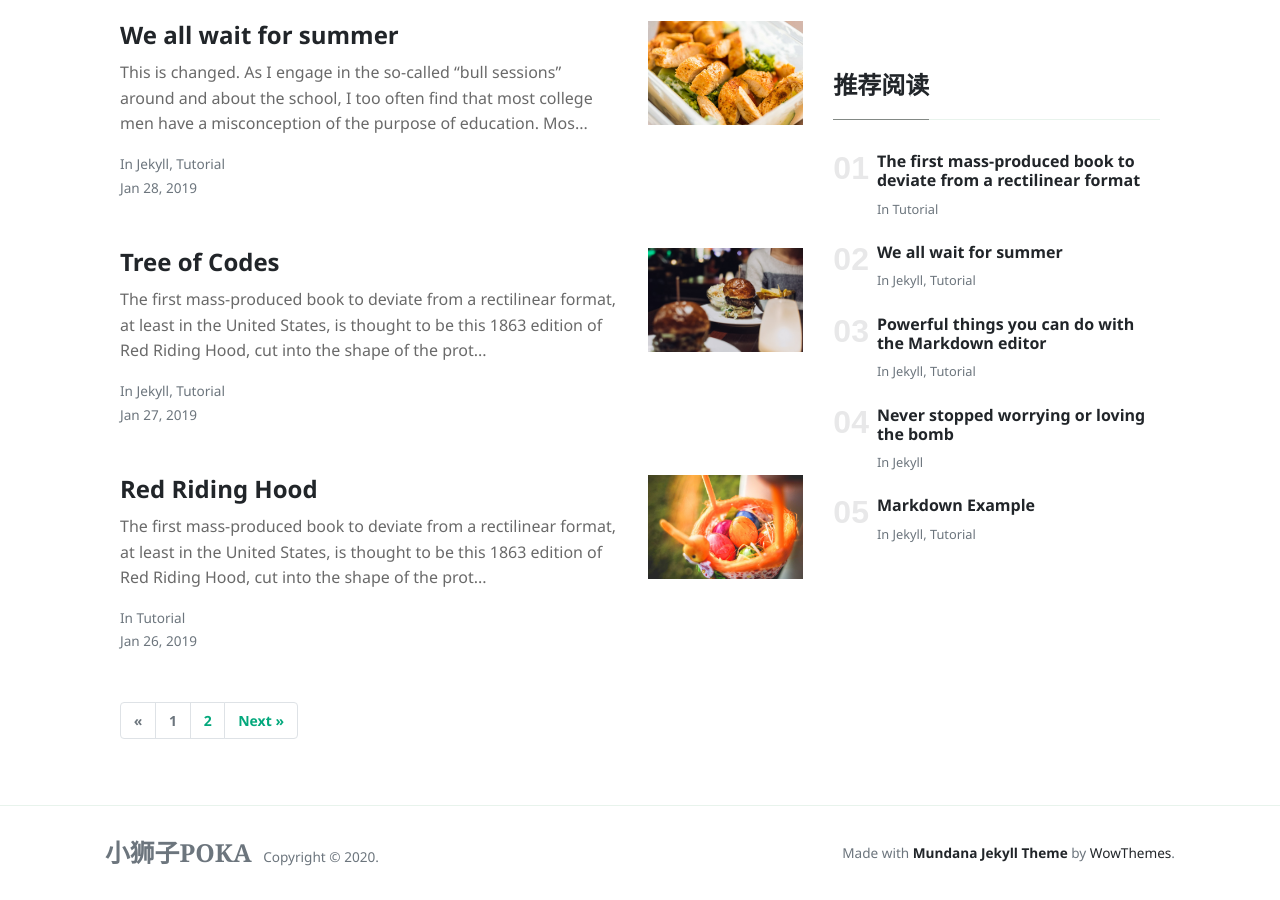
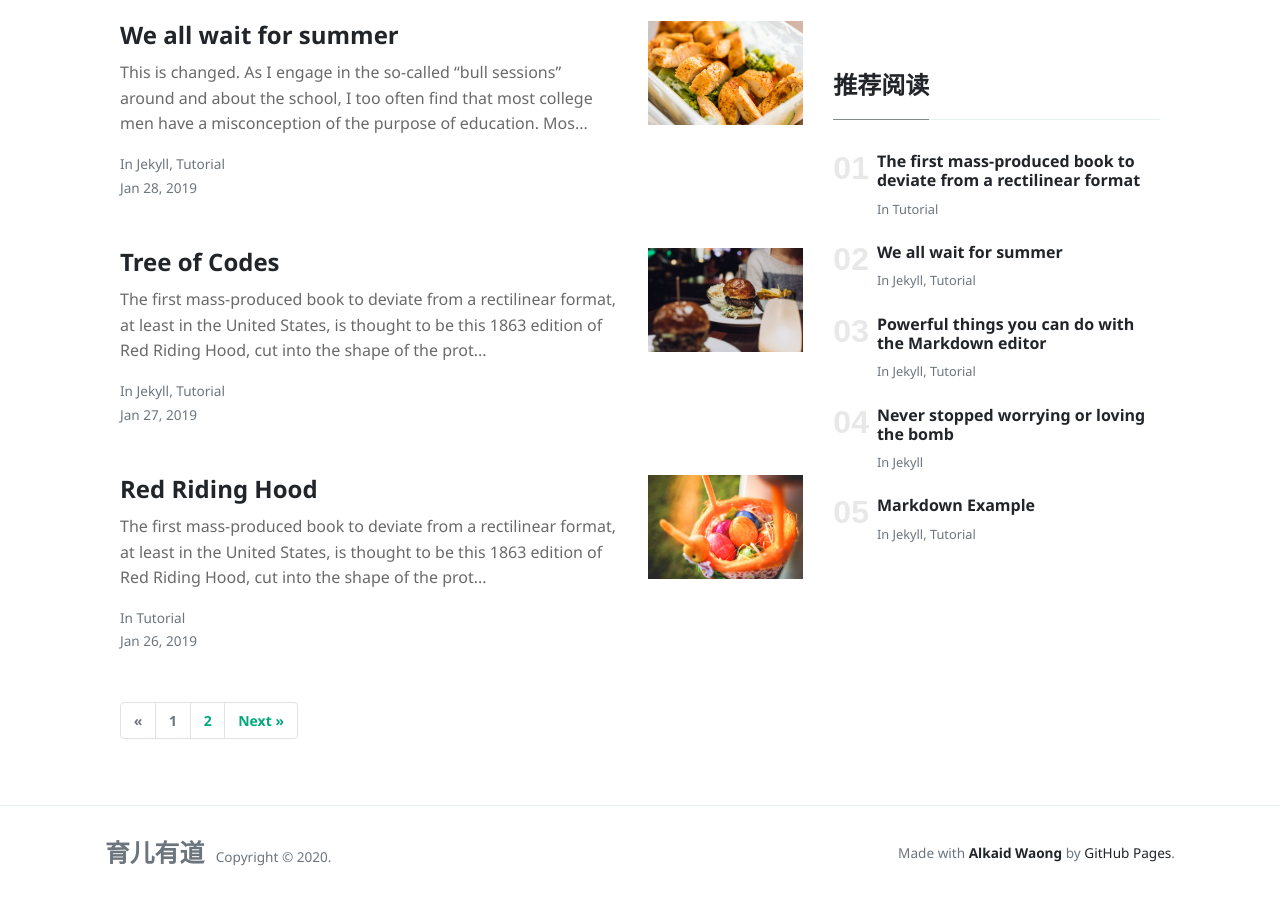
Before and after one commit to funkidsvip/poka.github.io, a Jekyll site: the page built from index.html, in a window 1280 px wide and 900 px high, scrolled down 1643 px. Built offline with Jekyll 4.4.1, drawn with Linux system fonts in a browser that asks for light colours; nearby versions of some CDN libraries; the list of posts is cut into pages by our own code.

Commit message:
Update default.html

```diff
--- a/_layouts/default.html
+++ b/_layouts/default.html
@@ -82,7 +82,7 @@
         <div class="container">
             <div class="row align-items-center justify-content-between">
                 <div>
-                    <span class="navbar-brand mr-2 mb-0"><strong>小狮子POKA</strong></span>
+                    <span class="navbar-brand mr-2 mb-0"><strong>育儿有道</strong></span>
                     <span>Copyright ©
                         <script>document.write(new Date().getFullYear())</script>.</span>
 
@@ -92,8 +92,8 @@
                 </div>
                 <div>
                     Made with <a target="_blank" class="text-dark font-weight-bold"
-                        href="https://www.wowthemes.net/mundana-jekyll-theme/"> Mundana Jekyll Theme </a> by <a
-                        class="text-dark" target="_blank" href="https://www.wowthemes.net">WowThemes</a>.
+                        href="https://twitter.com/AlkaidWaong"> Alkaid Waong </a> by <a class="text-dark"
+                        target="_blank" href="https://pages.github.com/">GitHub Pages</a>.
                 </div>
             </div>
         </div>
```
